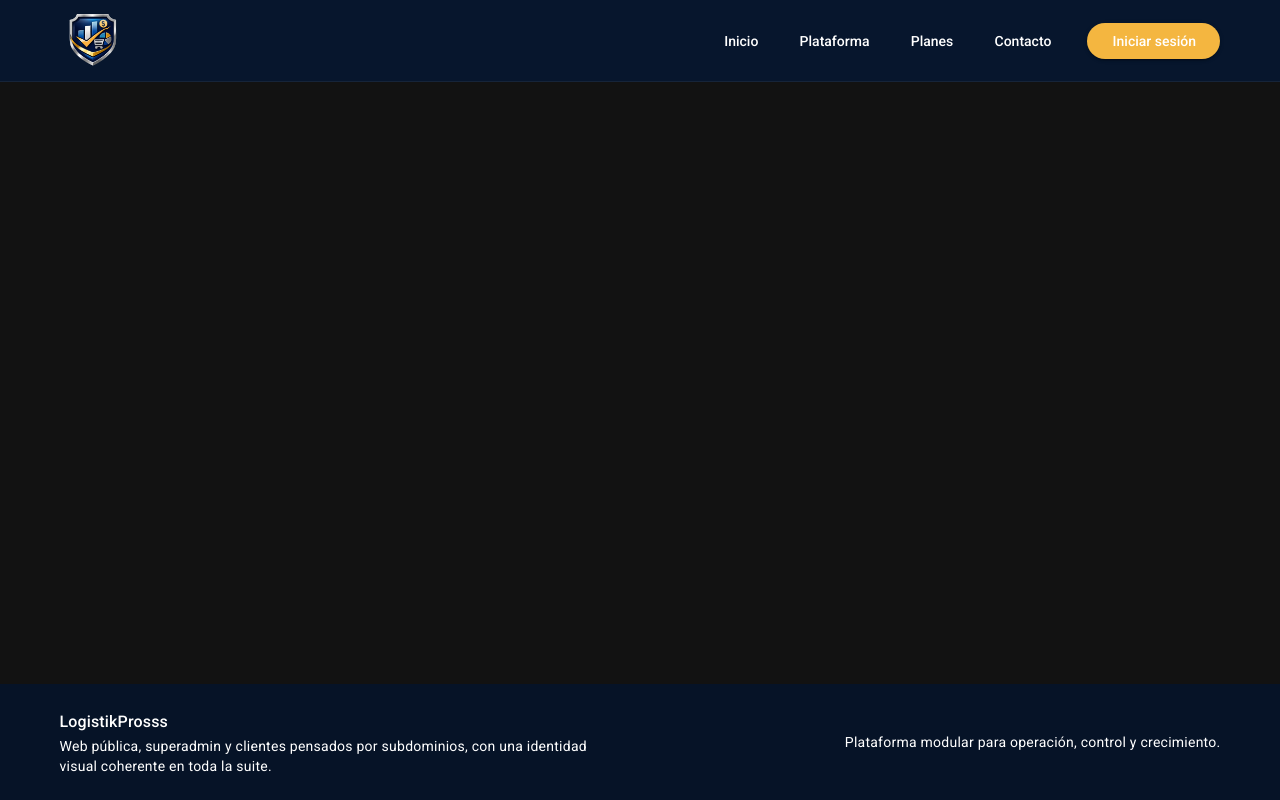
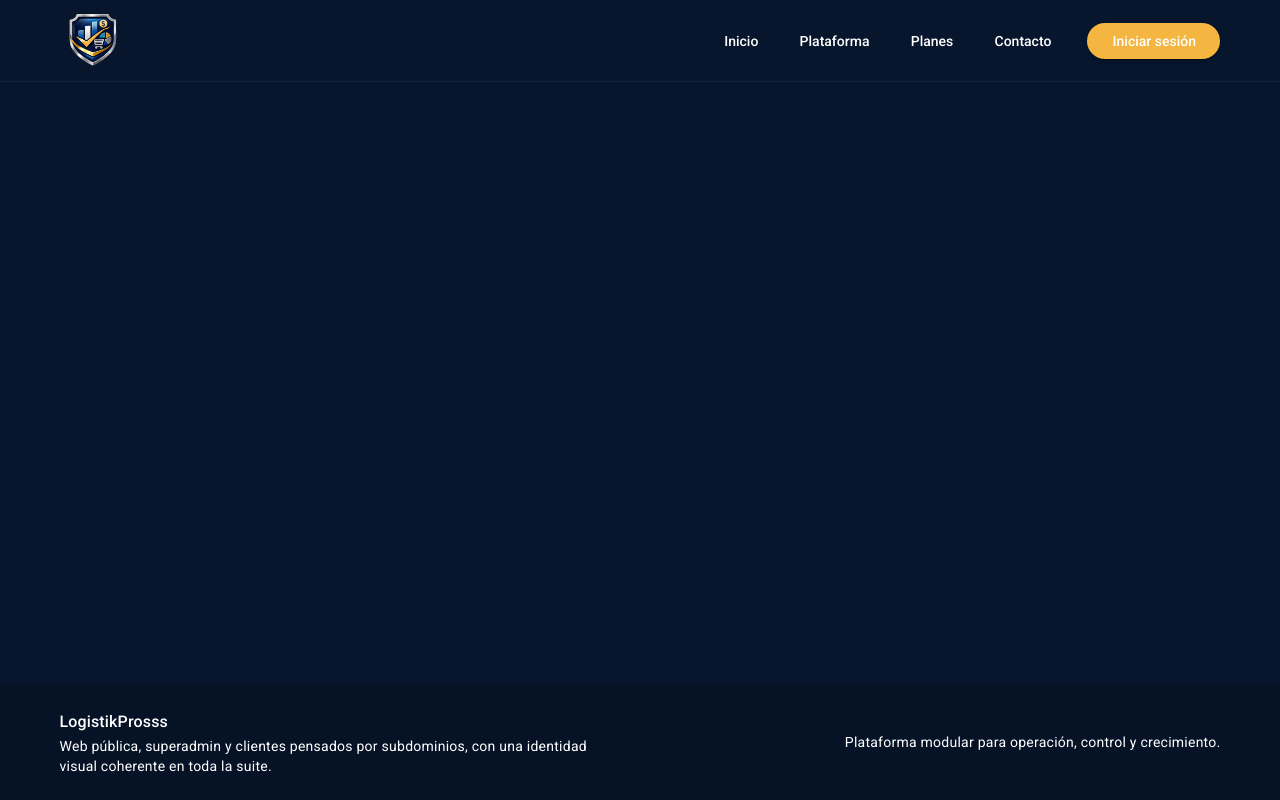
Before and after one commit to Alejo-Ocampo210500/LogistikPro, a Nuxt app in the folder apps/frontend/: page /login in a window 1280 px wide. Built offline with nearby package versions, Linux system fonts and the light colour scheme.

Commit message:
pages configuracion

```diff
--- a/apps/frontend/layouts/logistikLayout.vue
+++ b/apps/frontend/layouts/logistikLayout.vue
@@ -1,4 +1,27 @@
+<!-- layouts/blank.vue -->
 <template>
+  <v-app dark class="logistik-app">
+    <v-main>
+      <Nuxt />
+    </v-main>
+  </v-app>
+</template>
 
-</template>
-</script>>
+<script>
+export default {
+  name: 'BlankLayout'
+}
+</script>
+
+<style>
+html,
+body,
+#__nuxt,
+#__layout,
+.v-application,
+.v-application--wrap,
+.v-main,
+.v-main__wrap {
+  background: #07162d !important;
+}
+</style>
--- /dev/null
+++ b/apps/frontend/pages/login.vue
@@ -0,0 +1,8 @@
+<template>
+
+</template>
+<script>
+export default {
+    name: 'LogistikLayout'
+}
+</script>
```
